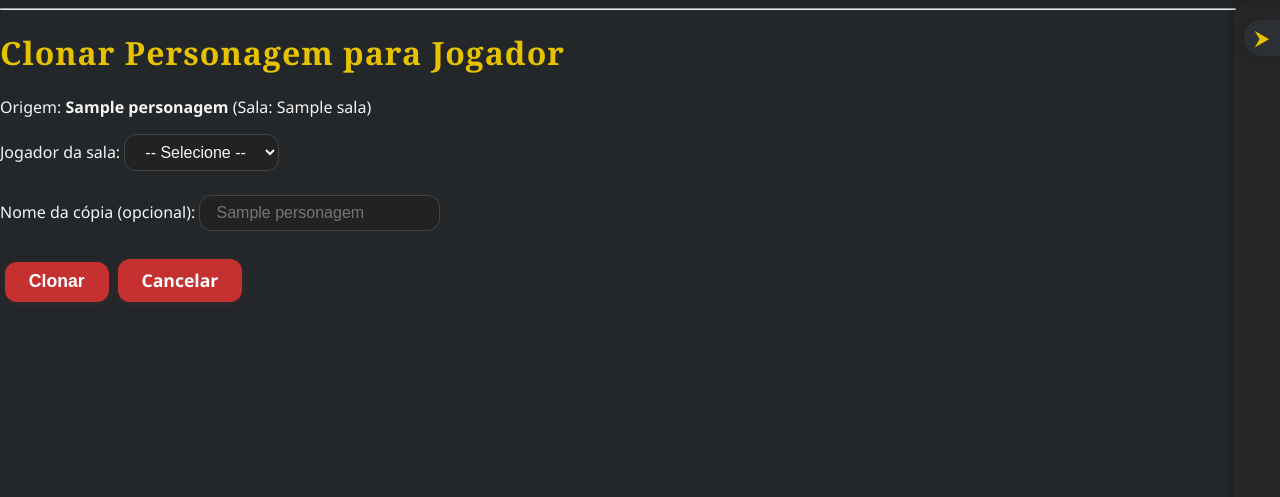
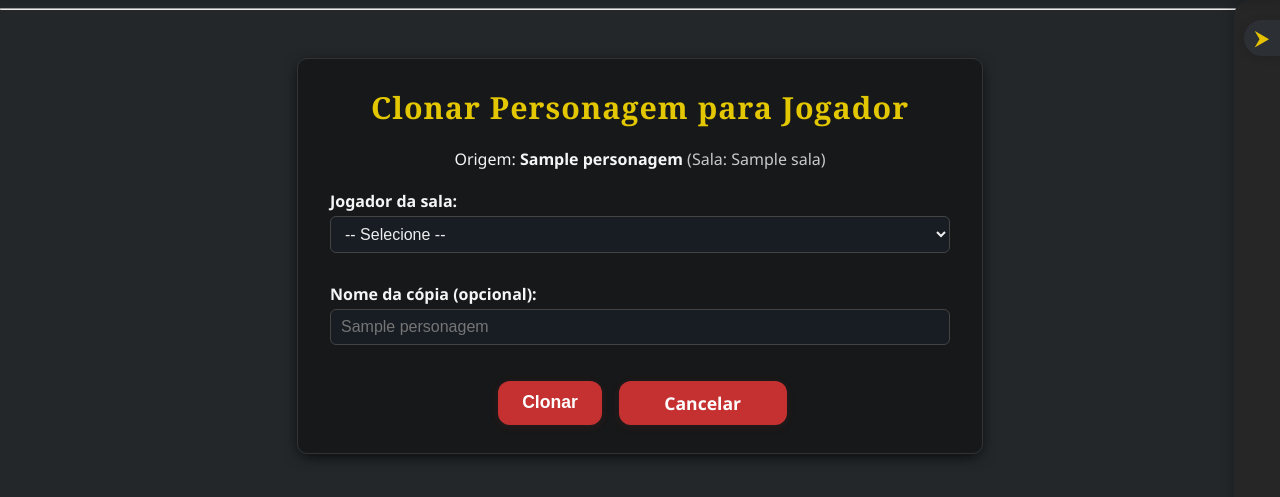
Before and after one commit to gitGabrielCastilho/mm3_rpg, a Django app: page /personagens/clonar/1/ in a window 1280 px wide. Shown: the part 64-561 px from the top of the page. Run offline with Django 5.2, Linux system fonts and the light colour scheme; a user stored in the database is signed in; tables that the repository leaves empty hold one stand-in row (values such as "Sample post").

Commit message:
Refactor character cloning template for improved styling and user experience

```diff
--- a/personagens/templates/personagens/clonar_personagem.html
+++ b/personagens/templates/personagens/clonar_personagem.html
@@ -1,11 +1,20 @@
 {% extends 'base.html' %}
 {% block content %}
-<div class="centered">
+<style>
+  .clone-wrapper {max-width:620px; margin:48px auto; background:#111a; padding:28px 32px; border:1px solid #333; border-radius:10px; box-shadow:0 4px 16px -4px #000;}
+  .clone-wrapper h1 {text-align:center; margin-top:0; font-size:1.9rem; color:#e3c700;}
+  .clone-wrapper form label {display:block; font-weight:600; margin-bottom:4px;}
+  .clone-wrapper form select, .clone-wrapper form input[type=text] {width:100%; box-sizing:border-box; padding:8px 10px; background:#181d23; border:1px solid #444; border-radius:6px; color:#eee;}
+  .clone-wrapper form select:focus, .clone-wrapper form input[type=text]:focus {outline:2px solid #c59000;}
+  .clone-actions {display:flex; gap:12px; justify-content:center; margin-top:20px;}
+  @media (max-width:680px){ .clone-wrapper {margin:24px 12px; padding:22px 20px;} }
+</style>
+<div class="clone-wrapper">
   <h1>Clonar Personagem para Jogador</h1>
-  <p>Origem: <strong>{{ personagem.nome }}</strong> (Sala: {{ sala.nome }})</p>
+  <p style="text-align:center; margin-bottom:20px;">Origem: <strong>{{ personagem.nome }}</strong> <span style="opacity:.8">(Sala: {{ sala.nome }})</span></p>
   <form method="post">
     {% csrf_token %}
-    <div style="margin: 8px 0;">
+    <div style="margin: 14px 0;">
       <label for="jogador_id">Jogador da sala:</label>
       <select name="jogador_id" id="jogador_id" required>
         <option value="">-- Selecione --</option>
@@ -14,13 +23,13 @@
         {% endfor %}
       </select>
     </div>
-    <div style="margin: 8px 0;">
+    <div style="margin: 14px 0;">
       <label for="nome">Nome da cópia (opcional):</label>
-      <input type="text" name="nome" id="nome" placeholder="{{ nome_sugerido }}"/>
+      <input type="text" name="nome" id="nome" placeholder="{{ nome_sugerido }}" />
     </div>
-    <div style="margin-top: 12px;">
+    <div class="clone-actions">
       <button type="submit" class="btn">Clonar</button>
-      <a href="{% url 'listar_personagens' %}" class="btn">Cancelar</a>
+      <a href="{% url 'listar_personagens' %}" class="btn btn-excluir" style="min-width:120px; text-align:center;">Cancelar</a>
     </div>
   </form>
 </div>
--- a/personagens/templates/personagens/listar_personagens.html
+++ b/personagens/templates/personagens/listar_personagens.html
@@ -16,7 +16,7 @@
         </a>
         {% if sala.game_master_id == request.user.id %}
         <a href="{% url 'clonar_personagem_para_jogador' personagem.id %}">
-          <button type="button" class="btn">Clonar p/ Jogador</button>
+          <button type="button" class="btn">Clonar</button>
         </a>
         {% endif %}
         <form action="{% url 'excluir_personagem' personagem.id %}" method="post" style="display:inline;">
```
